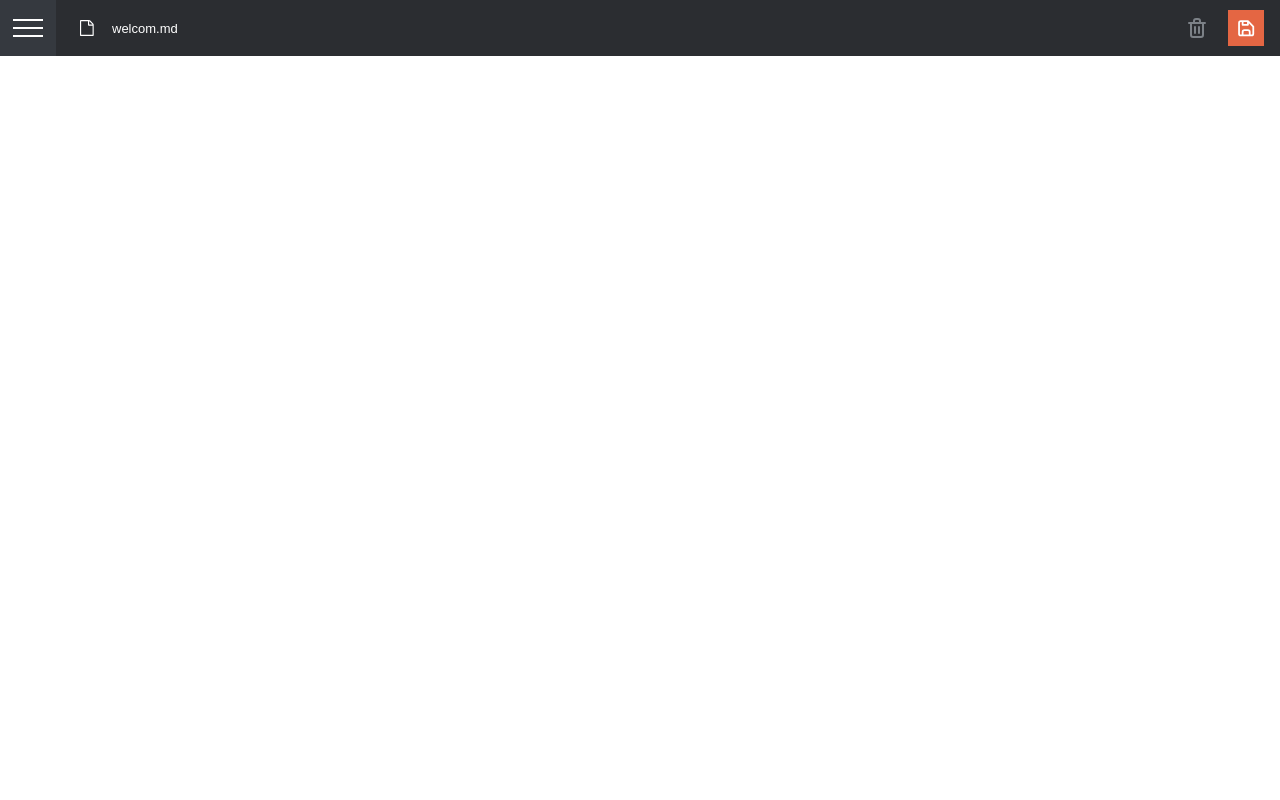
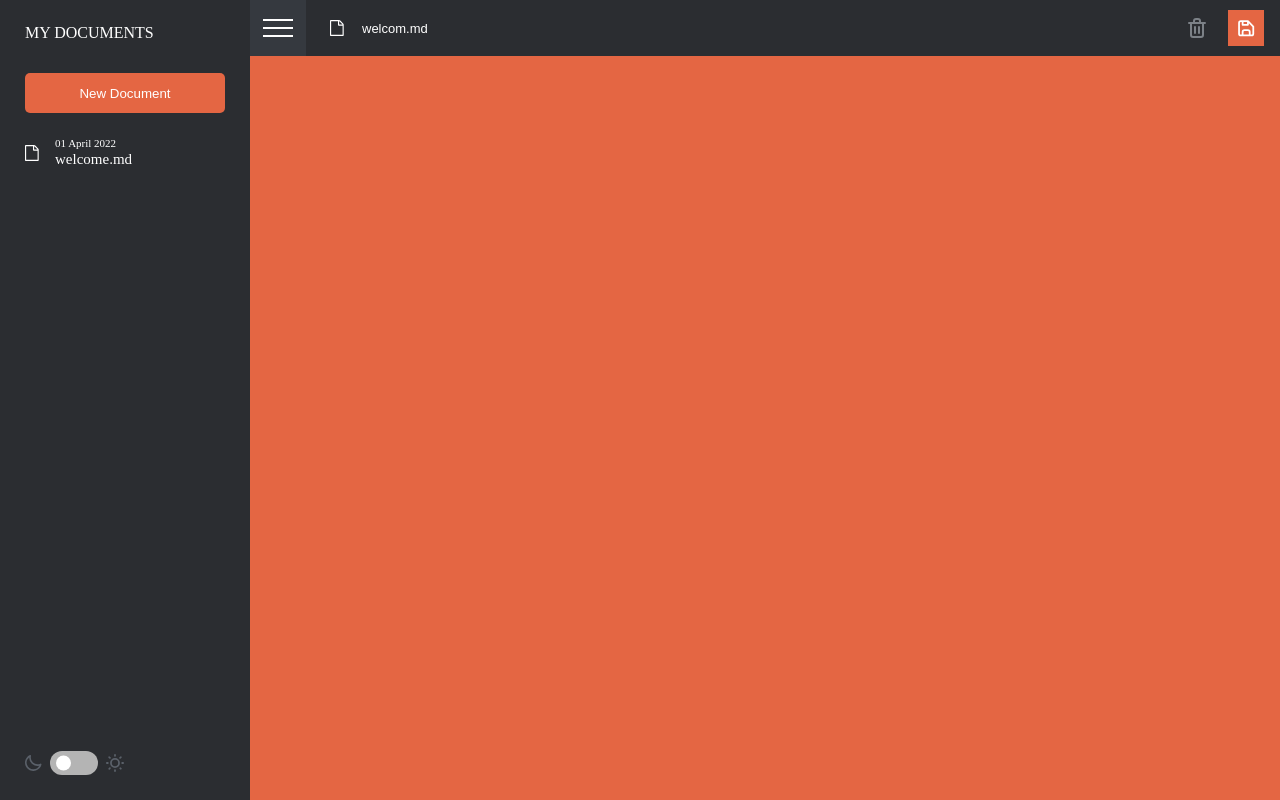
Before and after one commit to lasha-abuladze/markdown-editor-2-, a website: page index.html in a window 1280 px wide. Drawn offline with Linux system fonts and the light colour scheme.

Commit message:
feat: implement navigation sidebar structure and styles

```diff
--- a/index.html
+++ b/index.html
@@ -9,7 +9,29 @@
     <title>Markdown Editor</title>
   </head>
   <body>
-    <nav class="navigation"></nav>
+    <div class="app-container">
+      <nav class="navigation">
+        <span class="navigation--title">my documents</span>
+        <button class="btn btn--new-document">
+          <span>New Document</span>
+        </button>
+        <ul class="navigation--documents-list">
+          <li>
+            <img src="./assets/icon-document.svg" alt="document icon" />
+            <div class="document-inf">
+              <span class="documen--creation-date">01 April 2022</span>
+              <span class="document--name">welcome.md</span>
+            </div>
+          </li>
+        </ul>
+        <div class="theme-toggle-container">
+          <img src="./assets/icon-dark-mode.svg" alt="moon icon" />
+          <button class="btn btn--theme-switcher">
+            <div class="cyrcle"></div>
+          </button>
+          <img src="./assets/icon-light-mode.svg" alt="sun icon" />
+        </div>
+      </nav>
       <main class="main">
         <header class="main--header">
           <div class="close-open--btns">
@@ -49,5 +71,6 @@
         </header>
         <section class="section--sections-container"></section>
       </main>
+    </div>
   </body>
 </html>
--- a/index.scss
+++ b/index.scss
@@ -1,5 +1,7 @@
-$color--light-grey: #35393f;
+$color---grey: #35393f;
+$color--light-grey: #b4b4b4;
 $color--dark-grey: #2b2d31;
+$color--dark: #35393f;
 $color--white: #ffffff;
 $color--orange: #e46643;
 
@@ -31,19 +33,103 @@ $color--orange: #e46643;
   display: none !important;
 }
 
+html,
 body {
+  overflow-x: hidden;
+}
+
+body {
+  .app-container {
+    height: 100vh;
+    display: grid;
+    grid-template-columns: 250px 1fr;
+    grid-template-rows: 1fr 1fr;
+
+    .navigation {
+      width: 100%;
+      height: 100vh;
+      background-color: $color--dark-grey;
+      grid-column: 1 /2;
+      grid-row: 1 / 3;
+
+      color: $color--white;
+      padding: 25px;
+      box-sizing: border-box;
+      position: relative;
+
+      .navigation--title {
+        text-transform: uppercase;
+      }
+
+      .btn--new-document {
+        width: 100%;
+        height: 40px;
+        color: $color--white;
+        background-color: $color--orange;
+        border-radius: 5px;
+        margin-top: 32px;
+      }
+
+      .navigation--documents-list {
+        margin-top: 25px;
+        li {
+          @include flex-row();
+          gap: 16px;
+          .document-inf {
+            font-size: 15px;
+            @include flex-colum();
+            align-items: start;
+            gap: 3px;
+            .documen--creation-date {
+              font-size: 11px;
+            }
+          }
+        }
+      }
+
+      .theme-toggle-container {
+        position: absolute;
+        bottom: 25px;
+        @include flex-row();
+        gap: 8px;
+
+        .btn--theme-switcher {
+          width: 48px;
+          height: 24px;
+          border-radius: 15px;
+          background-color: $color--light-grey;
+          position: relative;
+
+          .cyrcle {
+            width: 15px;
+            height: 15px;
+            border-radius: 50%;
+            background-color: $color--white;
+            position: absolute;
+            left: 6px;
+            top: 50%;
+            transform: translateY(-50%);
+          }
+        }
+      }
+    }
+
     .main {
+      background-color: #e46643;
+      grid-column: 2 / 3;
+      grid-row: 1 / 3;
       .main--header {
         background-color: $color--dark-grey;
         @include flex-row();
         gap: 24px;
         padding-right: 16px;
         box-sizing: border-box;
+
         .close-open--btns {
           .btn {
             width: 56px;
             height: 56px;
-          background-color: $color--light-grey;
+            background-color: $color---grey;
           }
         }
 
@@ -94,3 +180,4 @@ body {
       }
     }
   }
+}
```
Also changed, not shown: index.css, 1 other file. Lines whose indentation alone changed are shown as unchanged.
